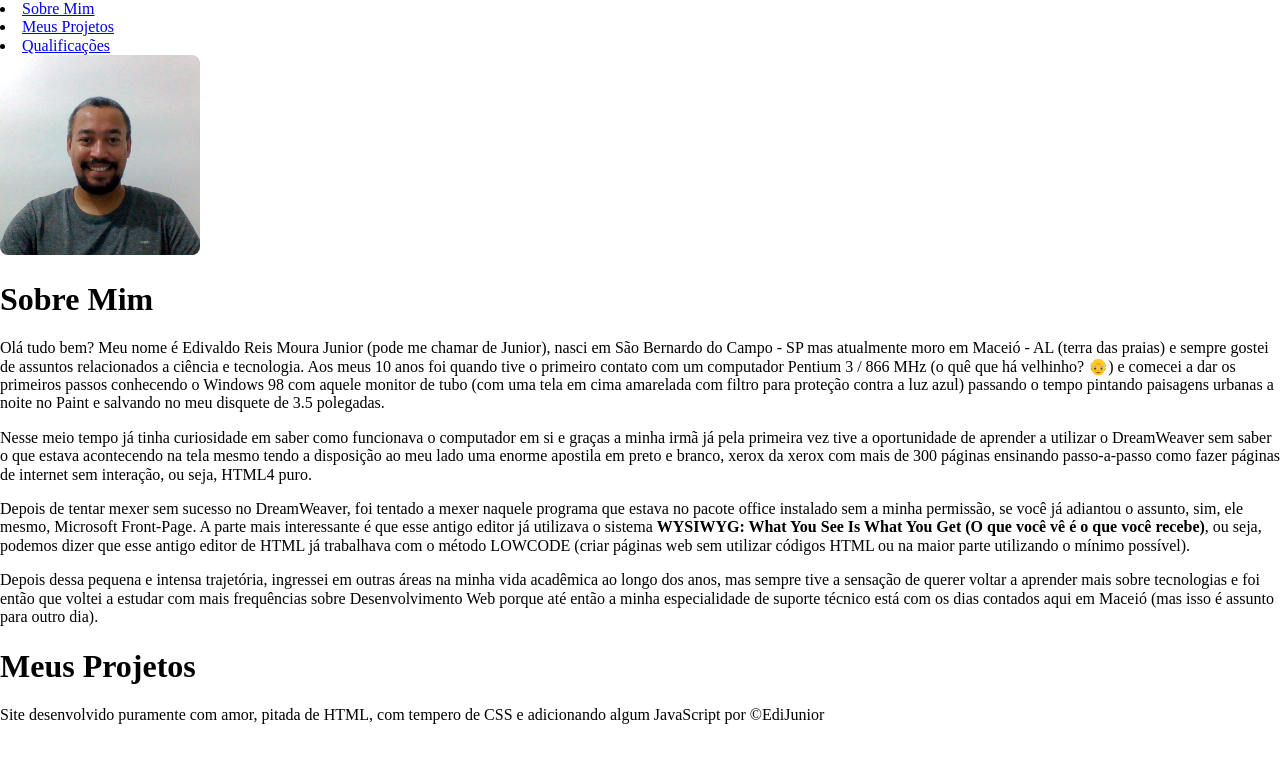
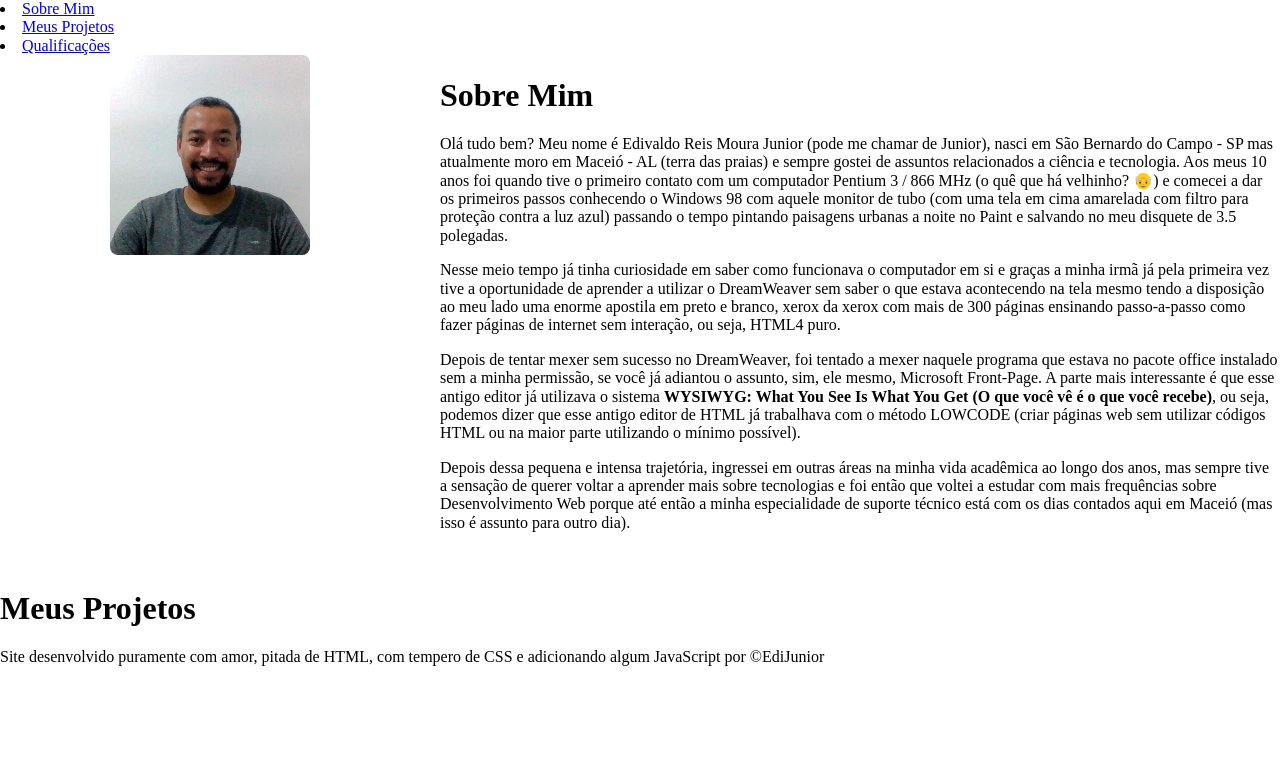
Before and after one commit to EdiJunior88/Portfolio, a plain HTML site: page index.html in a window 1280 px wide. Drawn offline with Linux system fonts and the light colour scheme.

Commit message:
INDEX CSS

```diff
--- a/index.css
+++ b/index.css
@@ -1,6 +1,14 @@
+.container_cabecalho {
+}
 
+.container_corpo {
+  display: grid;
+  grid-template-columns: 0.5fr 1fr;
+  gap: 20px;
+}
 
 .foto {
+  margin: auto;
   width: 200px;
 }
 
```
